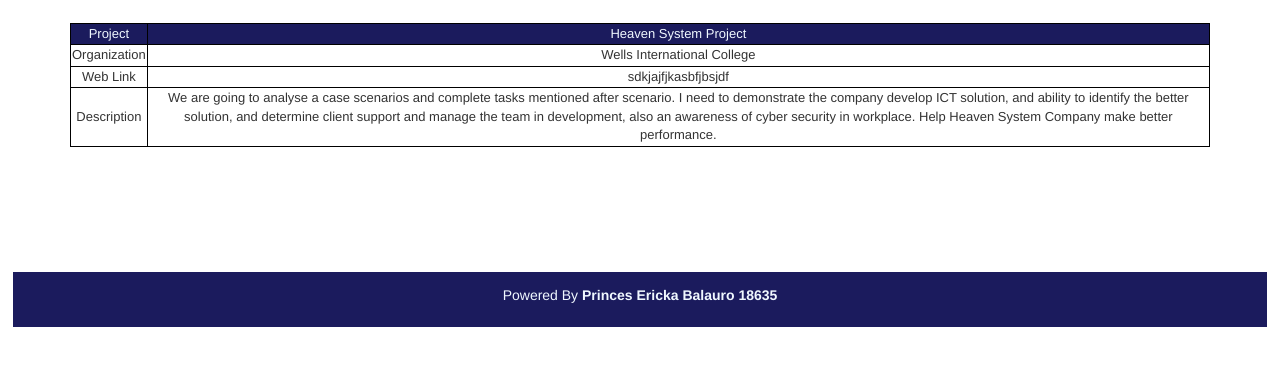
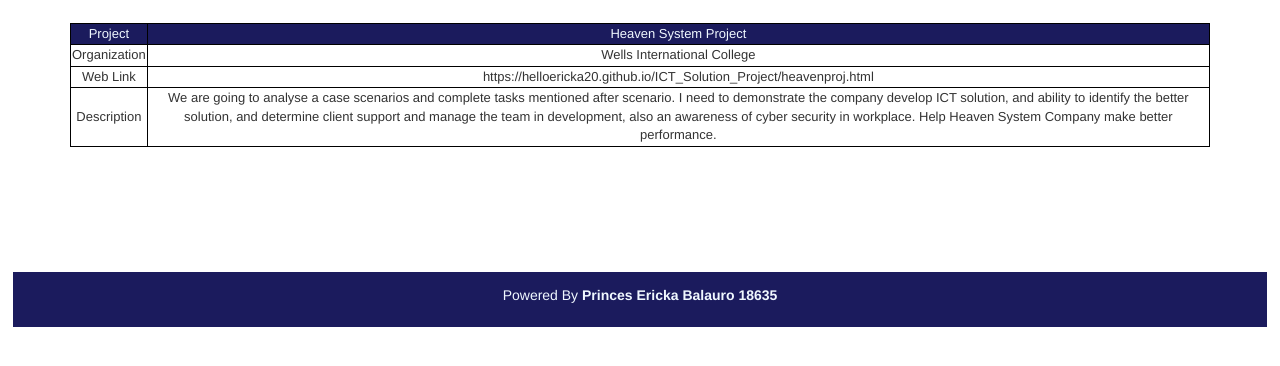
Before and after one commit to helloericka20/ICT_Solution_Project, a plain HTML site: page heavenproj.html in a window 1280 px wide. Shown: the part 116-482 px from the top of the page. Drawn offline with nearby package versions, Linux system fonts and the light colour scheme; a script that the page names is missing.

Commit message:
Update heavenproj.html

```diff
--- a/heavenproj.html
+++ b/heavenproj.html
@@ -33,7 +33,7 @@
             </tr>
             <tr>
                 <td>Web Link</td>
-                <td>sdkjajfjkasbfjbsjdf</td>
+                <td>https://helloericka20.github.io/ICT_Solution_Project/heavenproj.html</td>
             </tr>
             <tr>
                 <td>Description</td>
```
